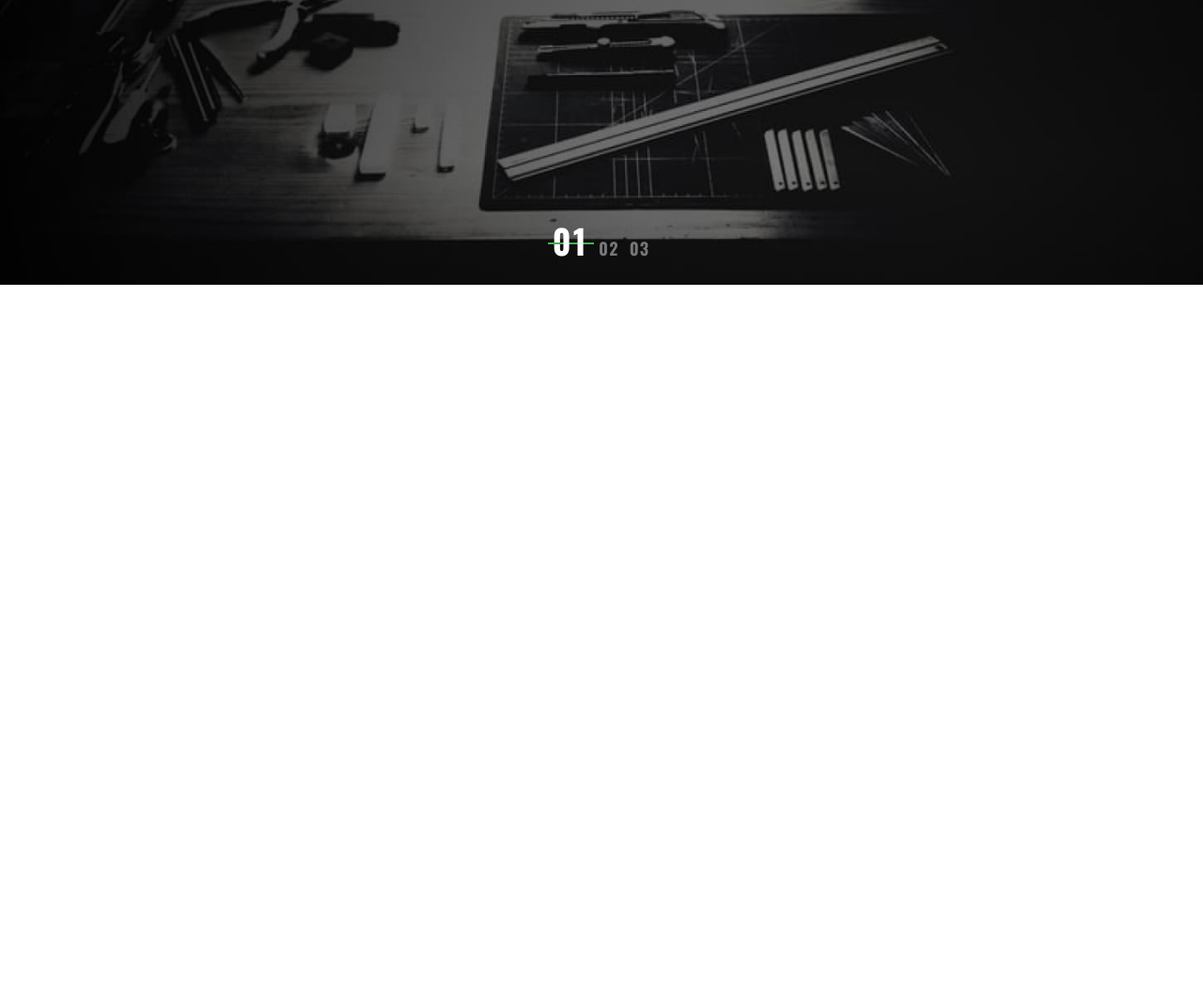
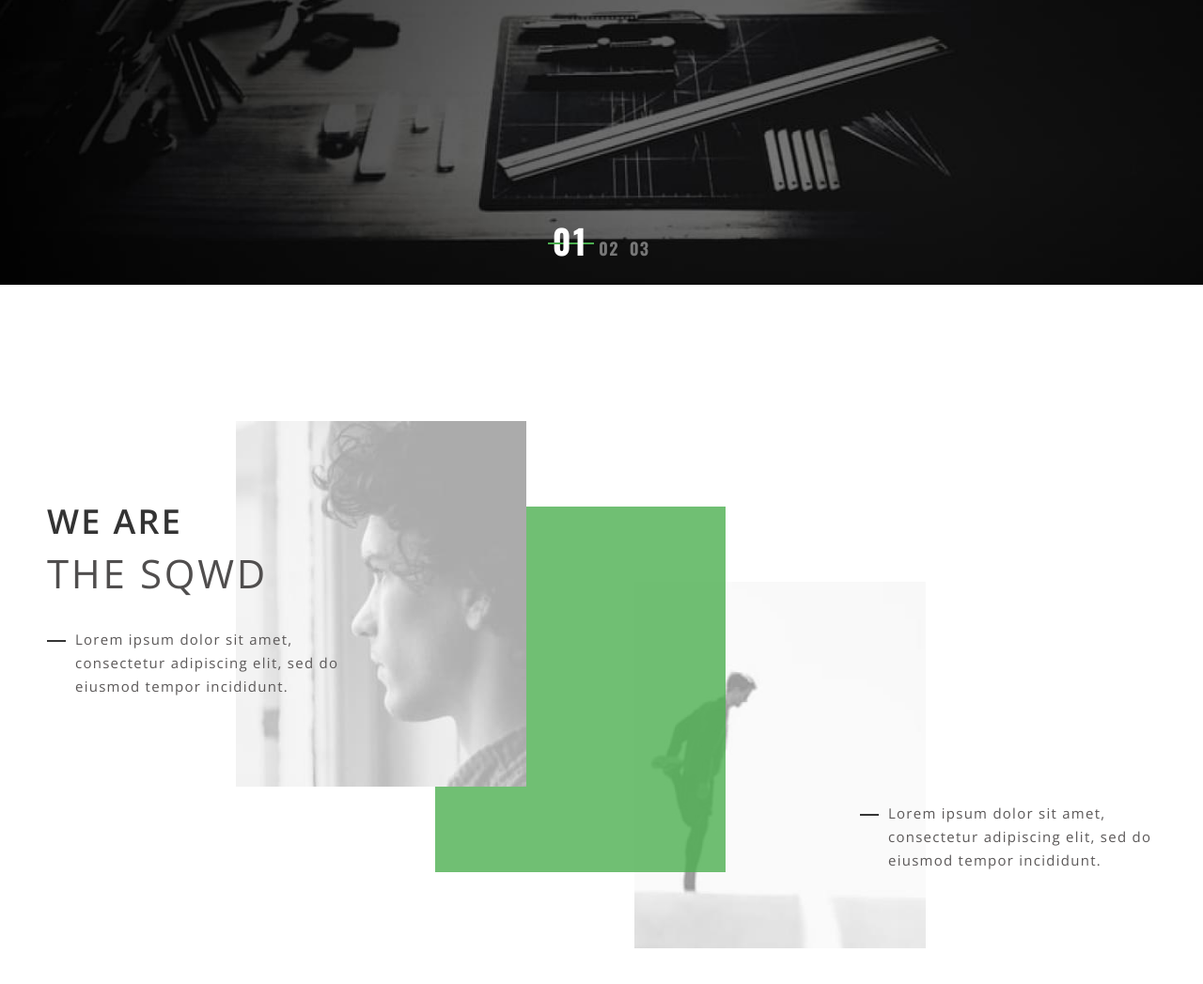
Before and after one commit to vm3192/Freebie, a plain HTML site: page index.html in a window 1280 px wide. Shown: the part 497-1544 px from the top of the page at 94% size. Before the commit the page ends 800 px from the top, so only its background shows below. Drawn offline with nearby package versions, Linux system fonts and the light colour scheme.

Commit message:
we (adaptived)

```diff
--- a/css/style.css
+++ b/css/style.css
@@ -357,9 +357,9 @@ h6 {
   content: "0" counter(dot);
   font-size: 18px;
   line-height: 18px;
-  -webkit-transition: all .3s;
-  -o-transition: all .3s;
-  transition: all .3s;
+  -webkit-transition: all 0.3s;
+  -o-transition: all 0.3s;
+  transition: all 0.3s;
 }
 
 .header__slider .slick-dots li:nth-child(n + 10) button::before {
@@ -406,6 +406,7 @@ h6 {
   font-size: calc(32px + 40 * ((100vw - 320px) / 860));
   line-height: 148.61111%;
   text-align: center;
+  text-transform: uppercase;
   letter-spacing: 4.608px;
   color: #fff;
   margin-bottom: 15px;
@@ -420,15 +421,108 @@ h6 {
   opacity: 0.8;
 }
 
+.we {
+  padding: 225px 0 200px;
+}
+
+.we__title {
+  font-family: 'Open Sans', sans-serif;
+  font-weight: 300;
+  font-size: 42px;
+  line-height: 57px;
+  letter-spacing: 2.688px;
+  text-transform: uppercase;
+  color: #504e4e;
+  margin-bottom: 30px;
+  position: relative;
+  z-index: 4;
+}
+
+.we__title span {
+  font-weight: bold;
+  font-size: 36px;
+  line-height: 53px;
+  letter-spacing: 2.304px;
+  color: #333333;
+  display: block;
+}
+
+.we__inner {
+  position: relative;
+}
+
+.we__text {
+  font-family: 'Open Sans', sans-serif;
+  max-width: 315px;
+  font-weight: 300;
+  font-size: 15px;
+  line-height: 25px;
+  letter-spacing: 1.26px;
+  color: #5b5858;
+  padding-left: 30px;
+  position: relative;
+  z-index: 4;
+}
+
+.we__text::before {
+  content: "";
+  width: 20px;
+  height: 2px;
+  background-color: #353535;
+  position: absolute;
+  left: 0;
+  top: 13px;
+}
+
+.we__text--first {
+  margin-bottom: 110px;
+}
+
+.we__text--second {
+  margin-left: auto;
+}
+
+.we__picture {
+  width: 26.2%;
+  position: absolute;
+  padding-top: 33%;
+  overflow: hidden;
+}
+
+.we__picture img {
+  position: absolute;
+  top: 0;
+  left: 0;
+  width: 100%;
+  -o-object-fit: cover;
+     object-fit: cover;
+}
+
+.we__picture--one {
+  left: 17%;
+  bottom: 35%;
+  z-index: 3;
+}
+
+.we__picture--two {
+  left: 35%;
+  bottom: 0%;
+  z-index: 2;
+}
+
+.we__picture--three {
+  left: 53%;
+  bottom: -31%;
+  z-index: 1;
+}
+
 @media (max-width: 1199px) {
   .container {
     max-width: 960px;
   }
-}
 
-@media (max-width: 1192px) {
-  .container {
-    max-width: 1140px;
+  .we {
+    padding: 125px 0 200px;
   }
 }
 
@@ -436,15 +530,33 @@ h6 {
   .container {
     max-width: 720px;
   }
+
+  .we {
+    padding: 75px 0 150px;
+  }
 }
 
 @media (max-width: 768px) {
   .container {
     max-width: 540px;
   }
-}
 
-@media (max-width: 767px) {
+  .we {
+    padding: 75px 0 100px;
+  }
+
+  .we__picture--one {
+    bottom: 65%;
+  }
+
+  .we__picture--two {
+    bottom: 30%;
+  }
+
+  .we__picture--three {
+    bottom: -1%;
+  }
+
   body.lock {
     overflow: hidden;
   }
@@ -554,4 +666,9 @@ h6 {
     max-width: 100%;
     padding: 0 15px;
   }
+
+  .we__picture {
+    width: 120px;
+    padding-top: 151px;
+  }
 }
--- a/index.html
+++ b/index.html
@@ -1,16 +1,17 @@
 <!DOCTYPE html>
 <html lang="en">
-
   <head>
-	<meta charset="UTF-8">
-	<meta name="viewport" content="width=device-width, initial-scale=1.0, shrink-to-fit=no">
-	<link rel="stylesheet" href="css/style.min.css">
+    <meta charset="UTF-8" />
+    <meta
+      name="viewport"
+      content="width=device-width, initial-scale=1.0, shrink-to-fit=no"
+    />
+    <link rel="stylesheet" href="css/style.min.css" />
     <title>Freebie</title>
   </head>
 
   <body>
     <div class="wrapper">
-
       <header class="header">
   <div class="container">
     <div class="header__inner">
@@ -49,10 +50,10 @@
           </h3>
         </div>
         <div class="header__item">
-          <h2 class="header__title">WHERE GREAT IDEAS COME TO LIFE.item3</h2>
-          <h3 class="header__subtitle">
+          <h1 class="header__title">WHERE GREAT IDEAS COME TO LIFE.item3</h1>
+          <h2 class="header__subtitle">
             Passionate creative studio helping startups grow their business!
-          </h3>
+          </h2>
         </div>
       </div>
     </div>
@@ -61,7 +62,30 @@
 
 
       <main class="main">
-
+        <section class="we">
+          <div class="container">
+            <h2 class="we__title"><span>WE ARE</span>THE SQWD</h2>
+            <div class="we__inner">
+              <div class="we__text we__text--first">
+                Lorem ipsum dolor sit amet, consectetur adipiscing elit, sed do
+                eiusmod tempor incididunt.
+              </div>
+              <div class="we__text we__text--second">
+                Lorem ipsum dolor sit amet, consectetur adipiscing elit, sed do
+                eiusmod tempor incididunt.
+              </div>
+              <div class="we__picture we__picture--one">
+                <img src="img/we_1.jpg" alt="photo" />
+              </div>
+              <div class="we__picture we__picture--two">
+                <img src="img/we_2.png" alt="photo" />
+              </div>
+              <div class="we__picture we__picture--three">
+                <img src="img/we_3.jpg" alt="photo" />
+              </div>
+            </div>
+          </div>
+        </section>
       </main>
 
       <footer class="footer">
@@ -69,14 +93,11 @@
 
 	</div>
 </footer>
-
     </div>
 
     <!-- подключаем scripts -->
     <script src="https://code.jquery.com/jquery-3.5.1.min.js"></script>
     <script src="js/script.min.js"></script>
     <!-- подключаем scripts -->
-
   </body>
-
 </html>
```
Also changed, not shown: css/style.min.css, img/we_1.jpg (added), img/we_2.jpg (added), img/we_2.png (added), img/we_3.jpg (added). Lines whose indentation alone changed are shown as unchanged.
